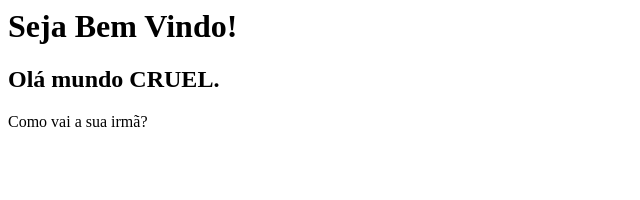
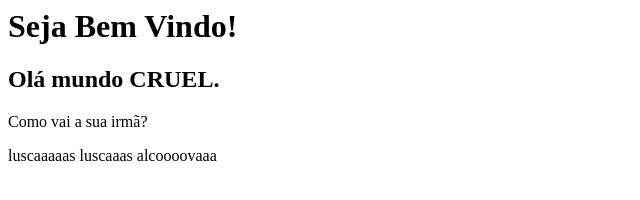
Before and after one commit to picolinorico/senac, a plain HTML site: page index.html in a window 1280 px wide. Shown: the whole page, without its empty margins (0-640 px from the left). Drawn offline with Linux system fonts and the light colour scheme.

Commit message:
Update index.html
lucas.

```diff
--- a/index.html
+++ b/index.html
@@ -1,3 +1,4 @@
 <h1>Seja Bem Vindo!</h1>
 <h2>Olá mundo CRUEL.</h2>
 <p>Como vai a sua irmã?</p>
+<p>luscaaaaas luscaaas alcoooovaaa</p>
```
